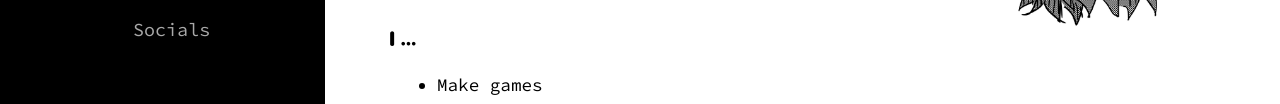
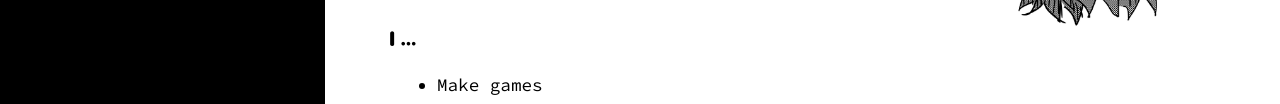
Before and after one commit to Bananut/Wired-Underground-Site, a plain HTML site: page index.html in a window 1280 px wide. Shown: the part 315-419 px from the top of the page. Drawn offline with Linux system fonts and the light colour scheme.

Commit message:
Update index.html

```diff
--- a/index.html
+++ b/index.html
@@ -19,7 +19,6 @@
 					<li><a href="#about">About</a></li>
 					<li><a href="#art">Art</a></li>
 					<li><a href="#gamedev">Game Dev</a></li>
-					<li><a href="#socials">Socials</a></li>
 				</ul>
 			</nav>
 
```
